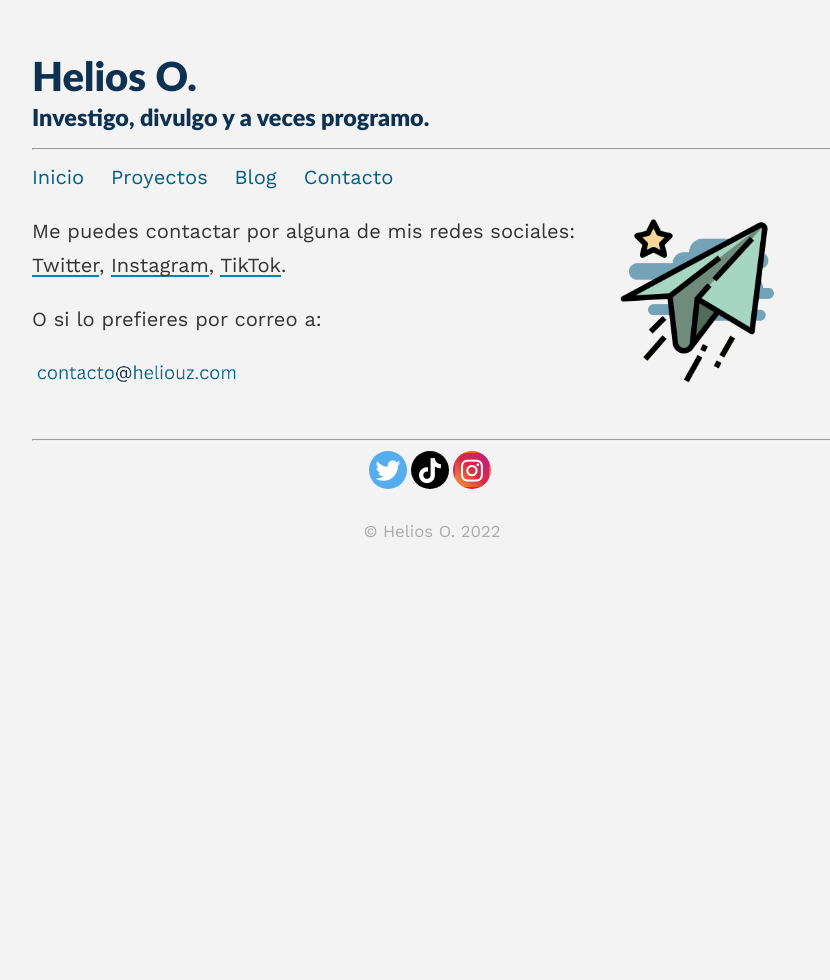
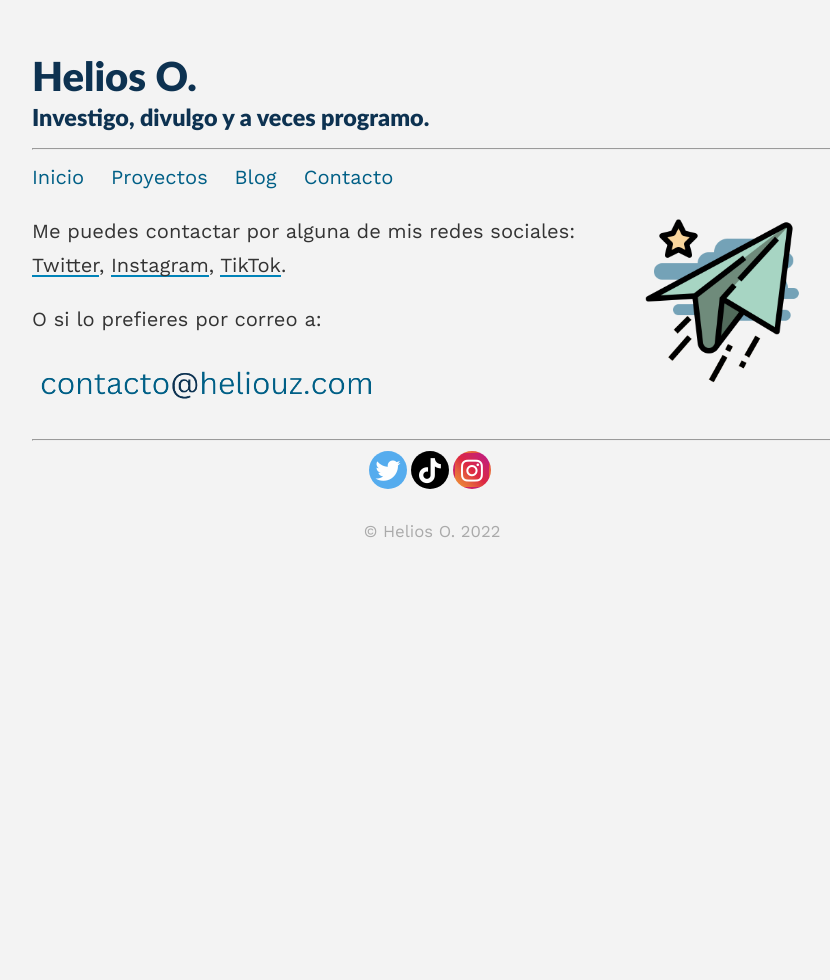
Before and after one commit to Heliouz/Heliouz.github.io, a Jekyll site: the page built from _pages/contacto.md, in a window 1280 px wide. Shown: the whole page, without its empty margins (208-1038 px from the left). Built offline with Jekyll 4.4.1, drawn with Linux system fonts in a browser that asks for light colours.

Commit message:
Update contacto.md

```diff
--- a/_pages/contacto.md
+++ b/_pages/contacto.md
@@ -4,10 +4,10 @@ layout: default
 permalink: /contacto/
 published: true
 ---
-<img align="right" src="/assets/images/plane.png" width="175" style="padding-right:50px; padding-bottom:50px"/>
+<img align="right" src="/assets/images/plane.png" width="175" style="padding-right:25px; padding-bottom:50px"/>
 
 Me puedes contactar por alguna de mis redes sociales: [Twitter](https://twitter.com/Heliouz__), [Instagram](https://www.instagram.com/heliouz_/), [TikTok](https://www.tiktok.com/@heliouz_).
 
 O si lo prefieres por correo a:
 
-<img align="left" src="/assets/images/correu.png" width="210"/>
+<img align="left" src="/assets/images/correu.png" width="350"/>
```
